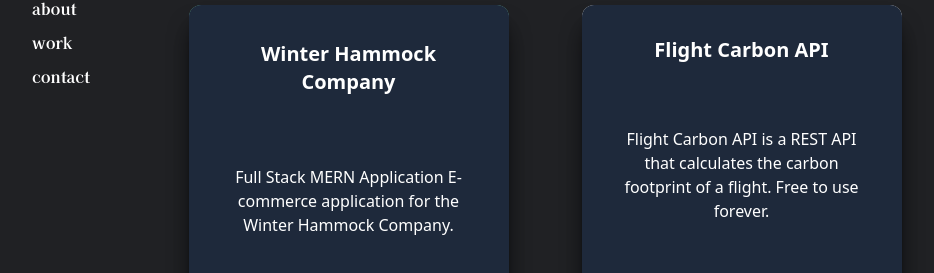
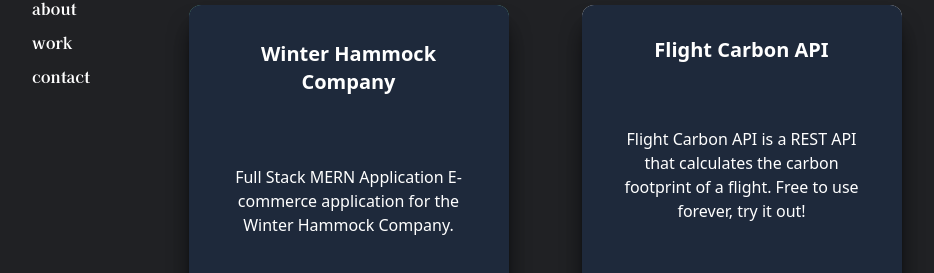
Before and after one commit to CVB91/new-portfolio, a Next.js app: page /work in a window 1280 px wide. Shown: the part 179-452 px from the top of the page, without its empty margins (170-1104 px from the left). Built offline with nearby package versions, Linux system fonts and the light colour scheme.

Commit message:
updates post merge

```diff
--- a/src/app/constants/constants.ts
+++ b/src/app/constants/constants.ts
@@ -22,7 +22,7 @@
   {
     title: 'Flight Carbon API',
     description:
-      'Flight Carbon API is a REST API that calculates the carbon footprint of a flight. Free to use forever.',
+      'Flight Carbon API is a REST API that calculates the carbon footprint of a flight. Free to use forever, try it out!',
     image: '/flightcarbon.png',
     tags: `NextJS, Prisma, Typescript, Tailwind CSS, Upstash, Redis`,
     source: 'https://flight-carbon-api.vercel.app',
```
